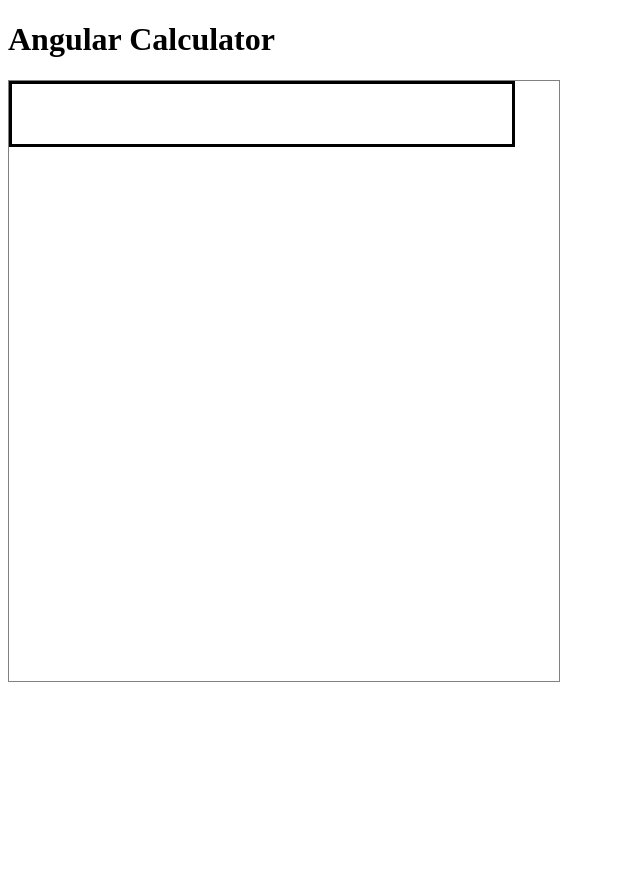
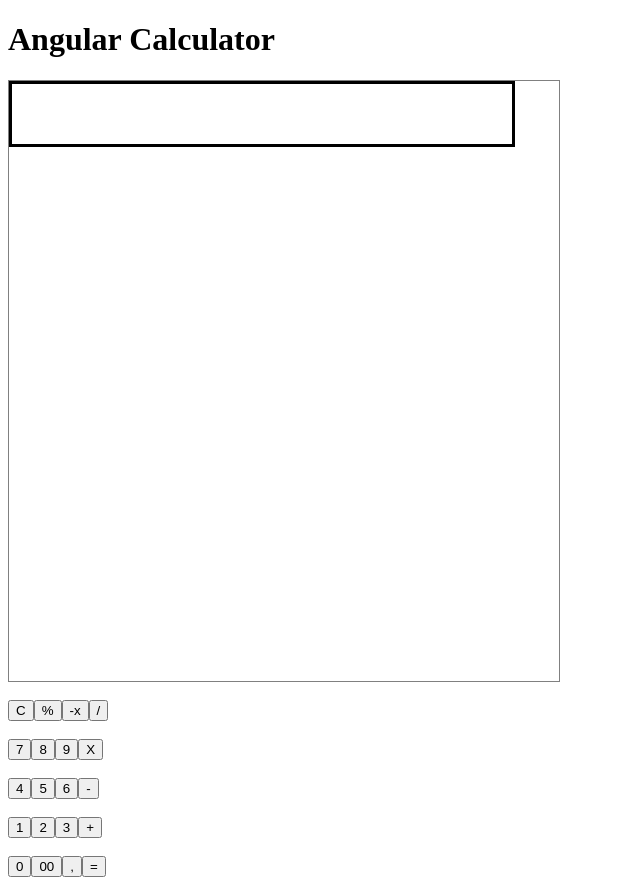
Before and after one commit to fcavallari-italcom/angular-calculator, an Angular app: page /calculator in a window 1280 px wide. Shown: the whole page, without its empty margins (0-640 px from the left). Before the commit the page ends 800 px from the top, so only its background shows below. Built offline with nearby package versions, Linux system fonts and the light colour scheme.

Commit message:
Modifica giorno 11

```diff
--- a/src/app/calculator/calculator.component.html
+++ b/src/app/calculator/calculator.component.html
@@ -2,3 +2,40 @@
 
     <display [text]="textToShow"></display>
 </div>
+<br>
+<div>
+    <div class="d-grid gap-2 d-md-block">
+        <button class="btn btn-primary" type="button">C</button>
+        <button class="btn btn-primary" type="button">%</button>
+        <button class="btn btn-primary" type="button">-x</button>
+        <button class="btn btn-primary" type="button">/</button>
+    </div>
+    <br>
+    <div class="d-grid gap-2 d-md-block">
+        <button class="btn btn-primary" type="button">7</button>
+        <button class="btn btn-primary" type="button">8</button>
+        <button class="btn btn-primary" type="button">9</button>
+        <button class="btn btn-primary" type="button">X</button>
+    </div>
+    <br>
+    <div class="d-grid gap-2 d-md-block">
+        <button class="btn btn-primary" type="button">4</button>
+        <button class="btn btn-primary" type="button">5</button>
+        <button class="btn btn-primary" type="button">6</button>
+        <button class="btn btn-primary" type="button">-</button>
+    </div>
+    <br>
+    <div class="d-grid gap-2 d-md-block">
+        <button class="btn btn-primary" type="button">1</button>
+        <button class="btn btn-primary" type="button">2</button>
+        <button class="btn btn-primary" type="button">3</button>
+        <button class="btn btn-primary" type="button">+</button>
+    </div>
+    <br>
+    <div class="d-grid gap-2 d-md-block">
+        <button class="btn btn-primary" type="button">0</button>
+        <button class="btn btn-primary" type="button">00</button>
+        <button class="btn btn-primary" type="button">,</button>
+        <button class="btn btn-primary" type="button">=</button>
+    </div>
+</div>
--- a/src/app/calculator/calculator.component.ts
+++ b/src/app/calculator/calculator.component.ts
@@ -8,7 +8,37 @@ import { Component, OnInit } from '@angular/core';
 export class CalculatorComponent implements OnInit {
 
   textToShow:string='';
-  constructor() { }
+  sum:number;
+  sos:number;
+  mol:number;
+  div:number;
+  uno:number;
+  due:number;
+  tre:number;
+  quattro:number;
+  cinque:number;
+  sei:number;
+  sette:number;
+  otto:number;
+  nove:number;
+  zero:number;
+  constructor() {
+    this.sum=0;
+    this.sos=0;
+    this.mol=0;
+    this.div=0;
+
+    this.uno=1;
+    this.due=2;
+    this.tre=3;
+    this.quattro=4;
+    this.cinque=5;
+    this.sei=6;
+    this.sette=7;
+    this.otto=8;
+    this.nove=9;
+    this.zero=0;
+   }
 
   ngOnInit(): void {
   }
```
